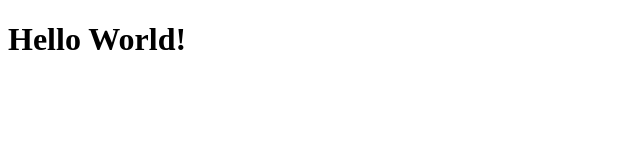
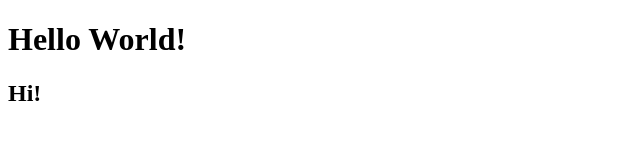
Before and after one commit to ant-tur/project, a plain HTML site: page index.html in a window 1280 px wide. Shown: the full height of the page, 0-640 px from the left. Drawn offline with Linux system fonts and the light colour scheme.

Commit message:
index.html mod

```diff
--- a/index.html
+++ b/index.html
@@ -8,5 +8,6 @@
 </head>
 <body>
     <h1>Hello World!</h1>
-    </body>
+    <h2>Hi!</h2>
+</body>
 </html>
```
